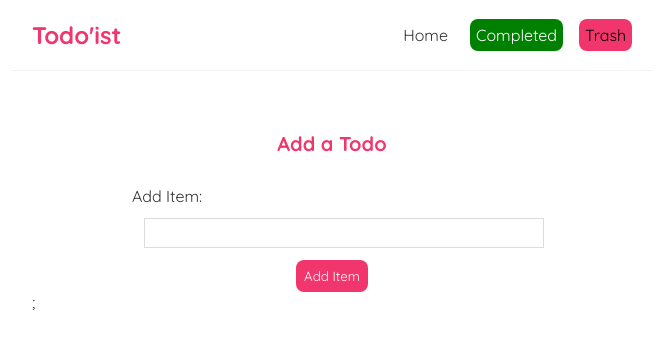
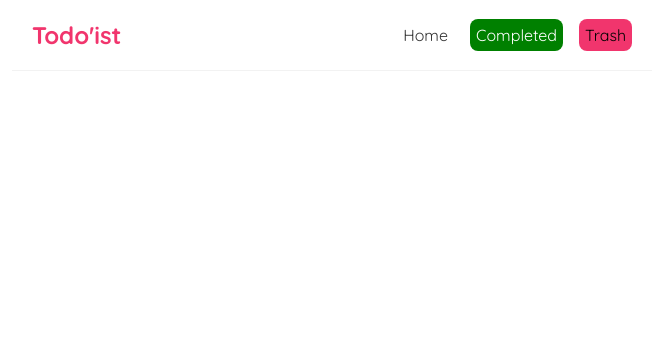
Before and after one commit to Majidalee1/todo-list, a React (Create React App) app: page / in a window 1280 px wide. Shown: the top 348 px of the page, without its empty margins (308-971 px from the left). Built offline with nearby package versions, Linux system fonts and the light colour scheme.

Commit message:
Update App.tsx

```diff
--- a/src/App.tsx
+++ b/src/App.tsx
@@ -12,7 +12,7 @@ function App() {
         <Navbar />
         <div className="content">
           <Switch>
-            <Route path="/">
+            <Route exact path="todo-list/">
               <HomePage />
             </Route>
             <Route path="/completed">
```
